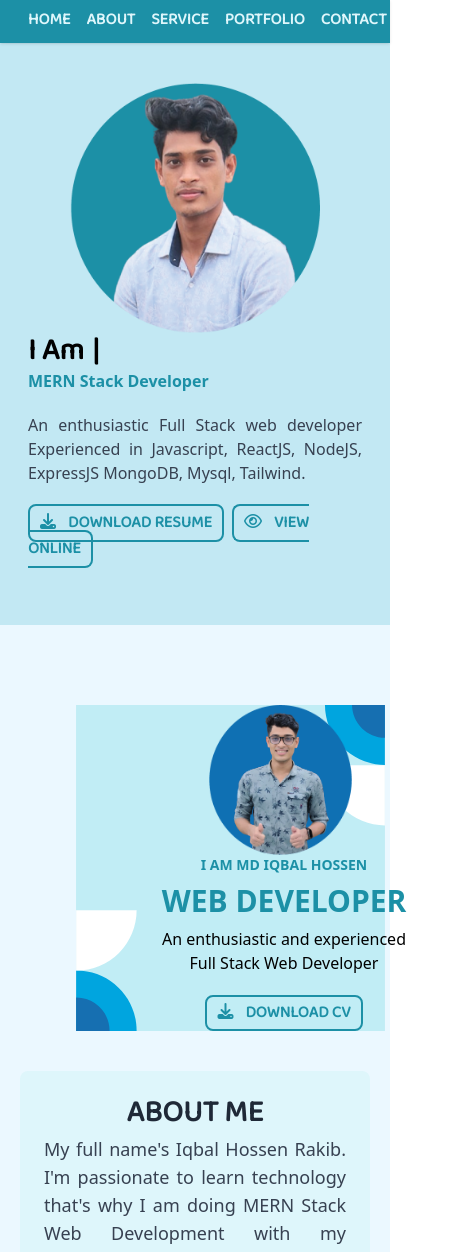
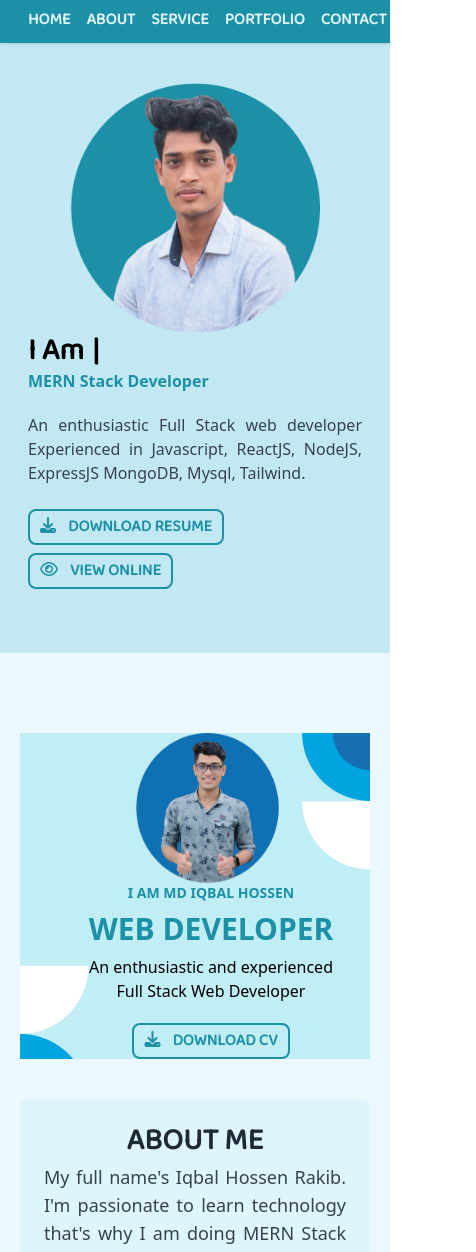
Before and after one commit to iqbalhossen0483/portfolio, a React (Create React App) app: page / in a window 390 px wide. Shown: the top 1252 px of the page, 476 px wide, since content can reach past the window. Built offline with nearby package versions, Linux system fonts and the light colour scheme.

Commit message:
v2 responsive

```diff
--- a/src/App.css
+++ b/src/App.css
@@ -76,5 +76,5 @@
 .about-card {
   background-image: url("/public/about-bg.svg");
   background-repeat: no-repeat;
-  background-size: contain;
+  background-size: cover;
 }
--- a/src/components/Common/Header.js
+++ b/src/components/Common/Header.js
@@ -54,7 +54,7 @@ const Header = () => {
           </a>
         </div>
         <a
-          className='btn btn-2 border-light hidden md:block'
+          className='hidden lg:block btn btn-2 border-light'
           href='#contact-container'
         >
           Contact me
--- a/src/components/home/About.js
+++ b/src/components/home/About.js
@@ -5,7 +5,7 @@ import data from "../../services/data";
 const About = () => {
   return (
     <div id='about-container'>
-      <div className='about-card w-96 ml-14 my-10'>
+      <div className='about-card w-full lg:w-96 lg:ml-14 my-10'>
         <div>
           <img className='w-[150px] h-[150px]' src='/iqbal-2.png' alt='' />
           <p className='text-sm font-semibold text-primary'>
--- a/src/components/home/Banner.js
+++ b/src/components/home/Banner.js
@@ -25,7 +25,7 @@ const Banner = () => {
           <p className='mt-5 text-justify font-medium text-gray-700'>
             {data.shortDescription}
           </p>
-          <div className='my-6 space-x-2'>
+          <div className='flex flex-wrap my-6 gap-2'>
             <a
               className='btn text-base'
               href='https://drive.google.com/u/1/uc?id=1DLwSkiN7B4pvBIRzUI6_NBGsESu0VrXo&export=download'
--- a/src/components/home/Contact.js
+++ b/src/components/home/Contact.js
@@ -52,7 +52,11 @@ const Contact = () => {
     <>
       <div id='contact-container'>
         <div className='flex justify-center'>
-          <img className='w-[75%] h-[500px]' src='./iqbal-3.png' alt='' />
+          <img
+            className='w-full lg:w-[75%] h-[500px]'
+            src='./iqbal-3.png'
+            alt=''
+          />
         </div>
         <div>
           <p className='gradiant-text text-center'>Let's Say, Hi</p>
--- a/src/index.css
+++ b/src/index.css
@@ -46,12 +46,12 @@
     about component
   ----------------- */
   #about-container {
-    @apply bg-[#ebf8ff] px-5 md:pr-5 md:pl-0 lg:px-10 pt-10 text-justify md:grid
+    @apply bg-[#ebf8ff] px-5 md:pr-5 md:pl-0 lg:px-10 pt-10 text-justify lg:grid
     grid-cols-2 scroll-m-16 pb-5;
   }
 
   .about-card > div {
-    @apply w-96  flex flex-col items-center justify-center mt-8 ml-4;
+    @apply w-full lg:w-96  flex flex-col items-center justify-center mt-8 ml-4;
   }
 
   /*-------------------
@@ -144,7 +144,7 @@
     contact me component
   -----------------------*/
   #contact-container {
-    @apply py-20 px-5 lg:px-16 bg-light text-base md:grid grid-cols-2 scroll-m-10
+    @apply py-20 px-5 lg:px-16 bg-light text-base md:grid grid-cols-2 md:gap-2 scroll-m-10
     md:text-left;
   }
   .alart-wrapper {
@@ -153,14 +153,6 @@
   }
   .alart-wrapper i {
     @apply text-2xl;
-  }
-
-  /*------------
-    login page
-  -------------*/
-  .login-container {
-    @apply flex flex-col h-96 w-96 justify-center bg-white px-10 rounded-lg
-    shadow-lg;
   }
 
   /*------------------
```
